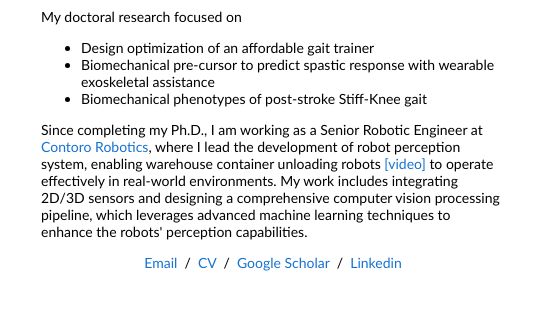
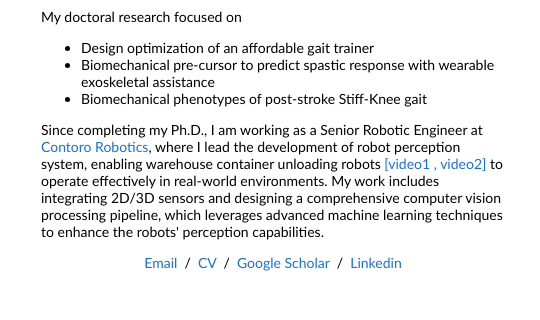
Before and after one commit to jlee52/jlee52.github.io, a plain HTML site: page index.html in a window 1280 px wide. Shown: the part 135-455 px from the top of the page, 219-759 px from the left. Drawn offline with Linux system fonts and the light colour scheme.

Commit message:
update video link

```diff
--- a/index.html
+++ b/index.html
@@ -34,7 +34,9 @@
               </p>
               <p>
                 Since completing my Ph.D., I am working as a Senior Robotic Engineer at <a href="https://contoro.com">Contoro Robotics</a>,
-                where I lead the development of robot perception system, enabling warehouse container unloading robots <a href="https://youtu.be/NzoF8K6iNJ8?si=zfRzIL5WE9rstgv2">[video]</a> to operate effectively in real-world environments.
+                where I lead the development of robot perception system, enabling warehouse container unloading robots
+                <a href="https://youtu.be/NzoF8K6iNJ8?si=zfRzIL5WE9rstgv2">[video1</a>
+                <a href="https://www.youtube.com/watch?v=toU-OVvTIuE">, video2]</a> to operate effectively in real-world environments.
                 My work includes integrating 2D/3D sensors and designing a comprehensive computer vision processing pipeline,
                 which leverages advanced machine learning techniques to enhance the robots' perception capabilities.
               </p>
```
